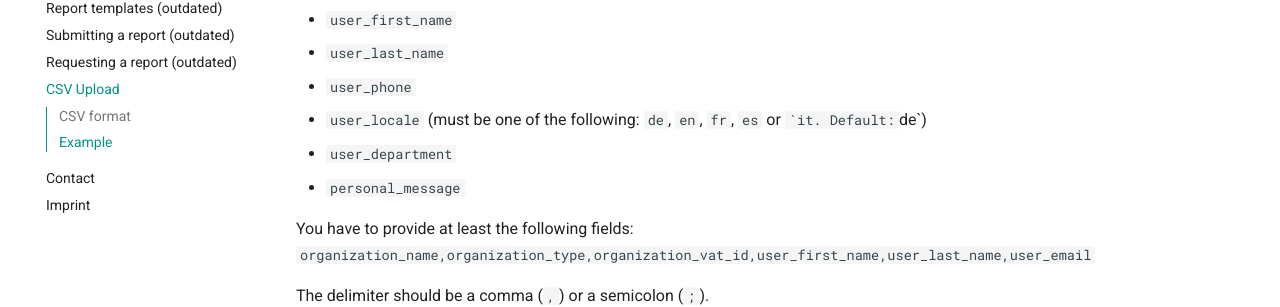
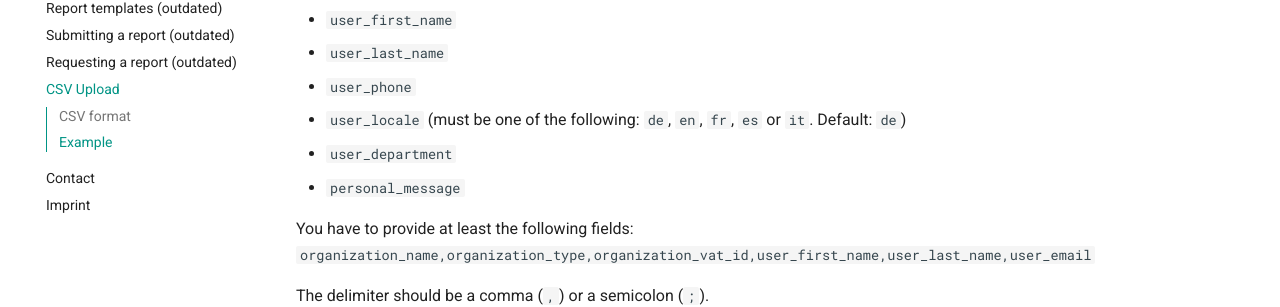
Before and after one commit to openESG-gmbh/documentation, an MkDocs documentation site: the page built from docs/csv-upload.md, in a window 1280 px wide and 900 px high, scrolled down 806 px. Shown: the part 181-488 px from the top of the window. Built offline with MkDocs 1.6.1 and Material for MkDocs 9.7.7, drawn with Linux system fonts in a browser that asks for light colours; comment, search, counter and statistics services are not loaded.

```diff
--- a/docs/csv-upload.md
+++ b/docs/csv-upload.md
@@ -29,7 +29,7 @@ You can select from the following fields.
 * `user_first_name`
 * `user_last_name`
 * `user_phone`
-* `user_locale` (must be one of the following: `de`, `en`, `fr`, `es` or ``it. Default: `de`) <!-- markdownlint-disable-line MD013 -->
+* `user_locale` (must be one of the following: `de`, `en`, `fr`, `es` or `it`. Default: `de`) <!-- markdownlint-disable-line MD013 -->
 * `user_department`
 * `personal_message`
 
```
